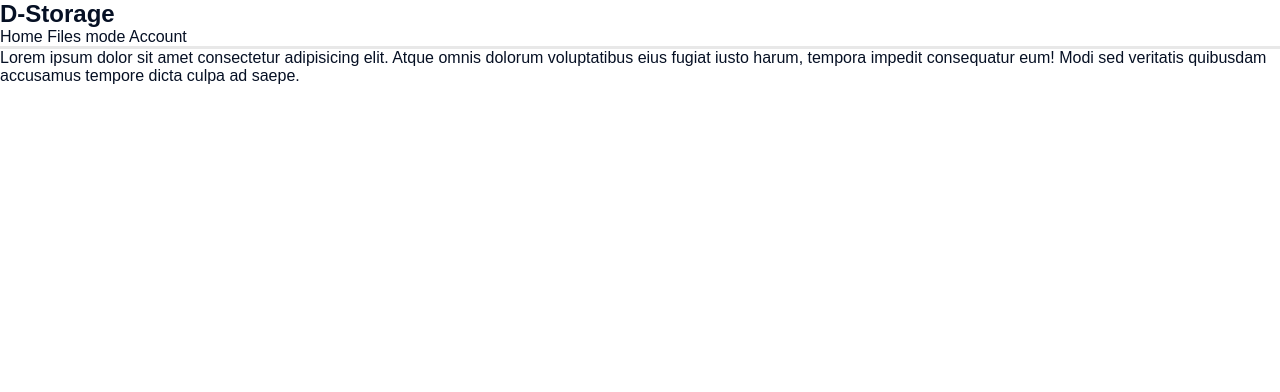
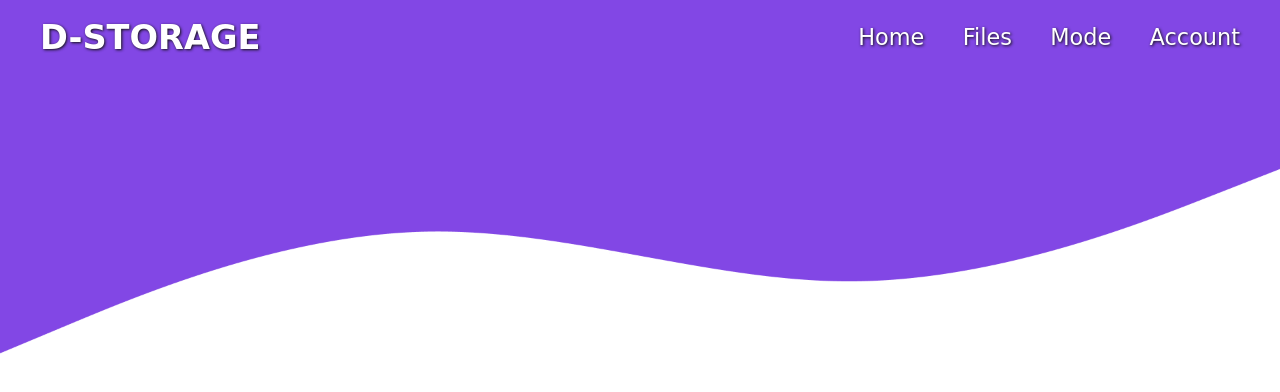
Before and after one commit to SavageSparky/D-Storage, a website built with webpack: page src/index.html in a window 1280 px wide. Built offline with nearby package versions, Linux system fonts and the light colour scheme; a web font is replaced by a local one.

Commit message:
add nav style

```diff
--- a/src/css/style.css
+++ b/src/css/style.css
@@ -1,20 +1,46 @@
-
 * {
   margin: 0;
   padding: 0;
   box-sizing: border-box;
 }
 
-body a{
-  color:inherit;
+body a {
+  color: inherit;
   text-decoration: none;
 }
 
-body{
+body {
   font-family: var(--primary-font);
-  color:var(--secondary-color);
+  color: var(--secondary-color);
+  background: url("../assets/bg-img.png");
+  background-size: 100vw 100vh;
 }
 
-nav{
-  border-bottom:3px solid var(--shadow-color);
+nav {
+  display: flex;
+  justify-content: space-between;
+  align-items: center;
+  margin-bottom: 3rem;
+  font-size: 1.4rem;
+  color:var(--primary-color);
+  text-shadow: 1px 1px 3px var(--secondary-color);
 }
+
+#nav-title {
+  text-transform: uppercase;
+  font-weight: bolder;
+  padding-left:2.5rem;
+}
+
+#nav-options{
+  display: flex;
+  padding-right: calc(2.5rem - 1.2rem);
+}
+
+#nav-options a {
+  padding: 1.5rem 1.2rem;
+}
+
+#nav-options a:hover{
+  text-decoration: underline var(--primary-color);
+}
--- a/src/css/utils.css
+++ b/src/css/utils.css
@@ -1,11 +1,12 @@
-@import url('https://fonts.googleapis.com/css2?family=Baloo+2&display=swap');
+@import url('https://fonts.googleapis.com/css2?family=Londrina+Solid:wght@300&display=swap');
 
 :root {
-    --primary-color: #8247e5;
-    --secondary-color: #061024;
-    --purple-light: #7533e2;
+    --primary-color: #fff;
+    --secondary-color:#111;
+    --accent-1: #8247e5;
+    --accent-2: #7533e2;
     --shadow-color: #e8e8e8;
-    --primary-font: 'Manrope', sans-serif;
+    --primary-font:'Londrina Solid', cursive;
 }
 
 /* scroll bar */
@@ -21,5 +22,8 @@
 /* Handle */
 ::-webkit-scrollbar-thumb {
     border-radius: 2rem;
-    background: var(--primary-color);
+    background: var(--accent-1);
 }
+::-webkit-scrollbar-thumb:hover {
+    background: var(--accent-2);
+}
--- a/src/index.html
+++ b/src/index.html
@@ -10,19 +10,17 @@
 
 <body>
   <nav>
-    <div class="company">
+    <div id="nav-title">
       <h2>D-Storage</h2>
     </div>
-    <div class="nav_options">
+    <div id="nav-options">
       <a href="#">Home</a>
       <a href="#">Files</a>
-      <a href="#">mode</a>
+      <a href="#">Mode</a>
       <a href="#">Account</a>
     </div>
   </nav>
   <main>
-    <p>Lorem ipsum dolor sit amet consectetur adipisicing elit. Atque omnis dolorum voluptatibus eius fugiat iusto
-      harum, tempora impedit consequatur eum! Modi sed veritatis quibusdam accusamus tempore dicta culpa ad saepe.</p>
   </main>
 </body>
 </html>
```
Also changed, not shown: src/assets/bg-img.png (added).
